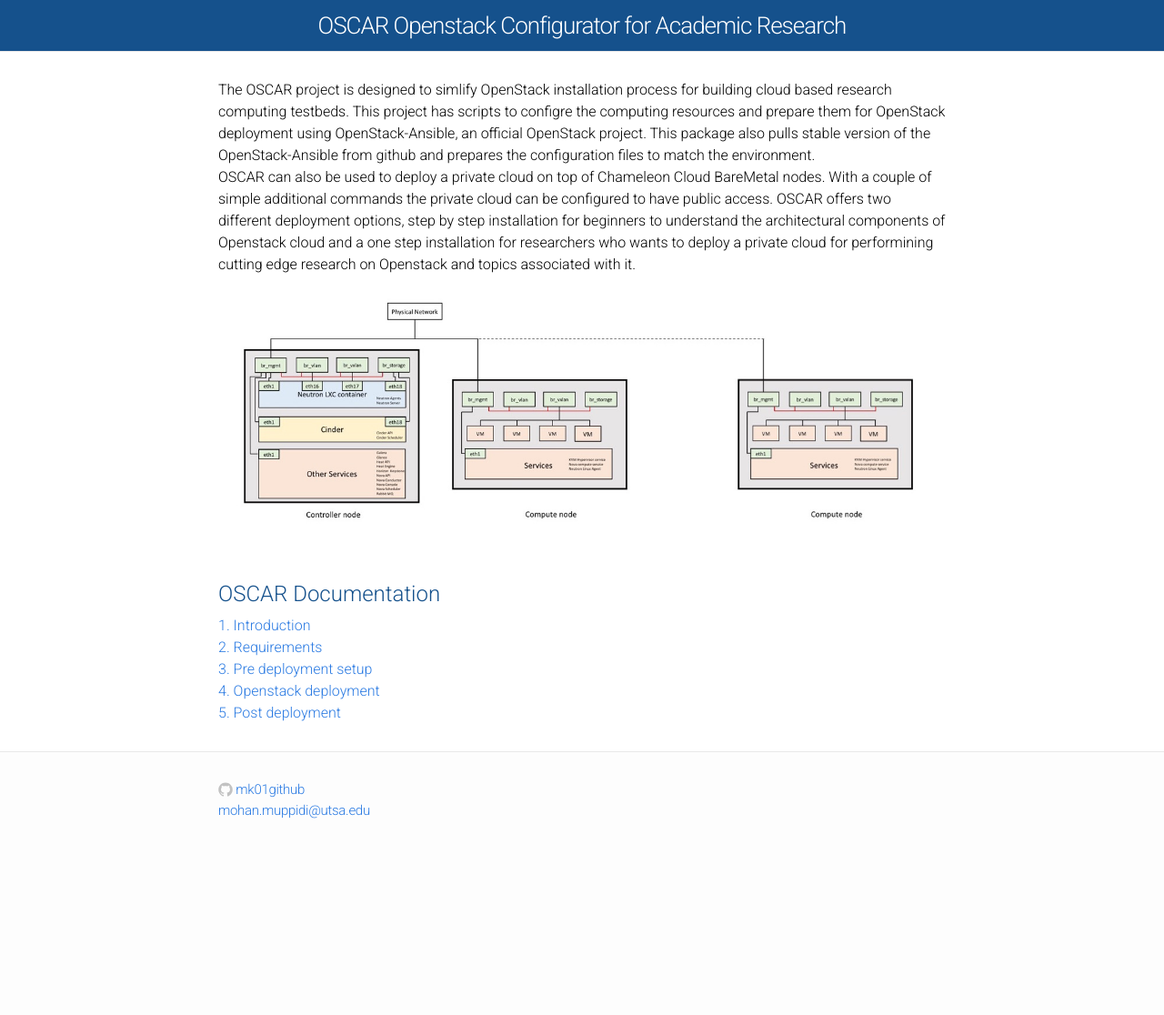
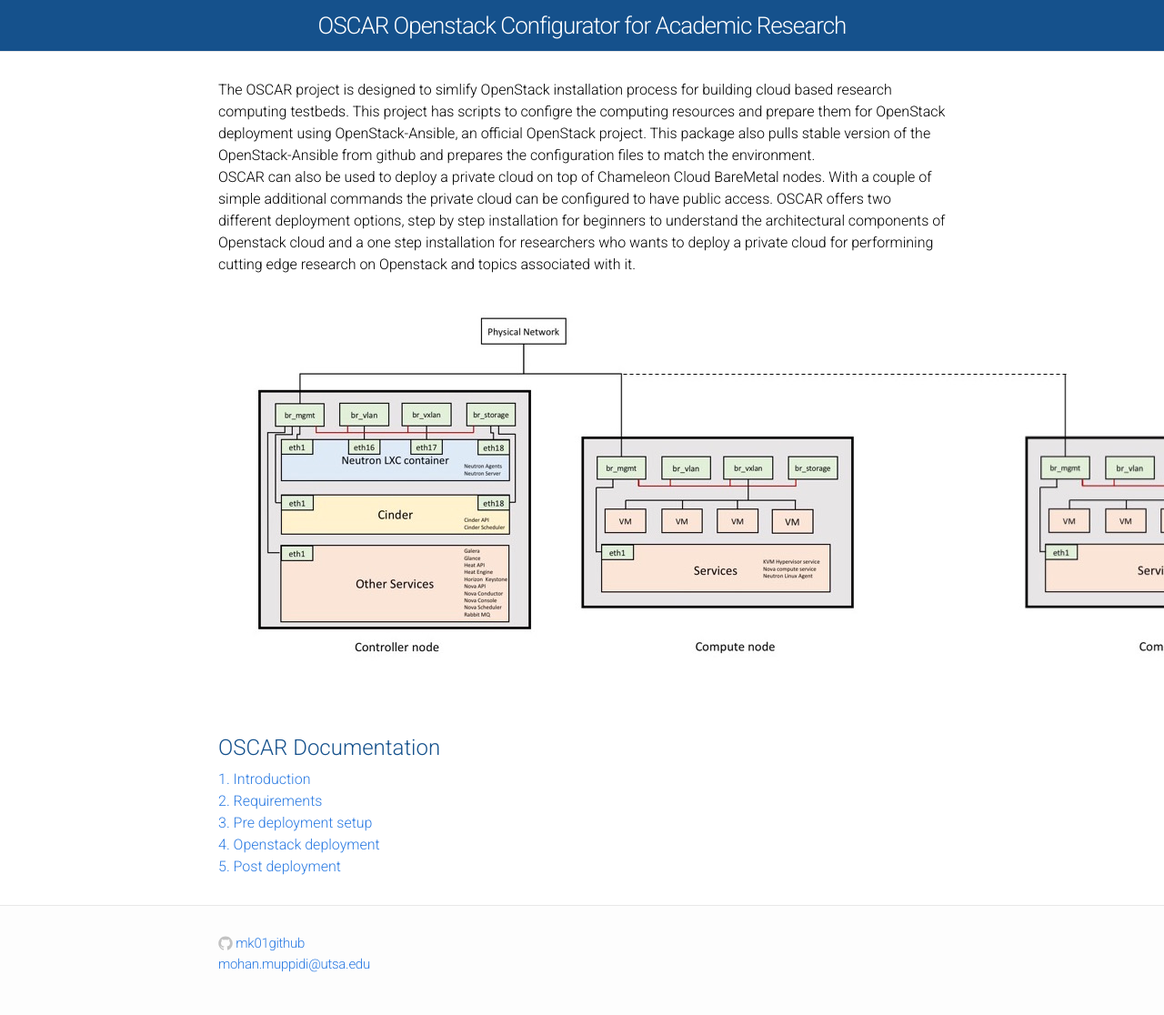
Before and after one commit to cloudandbigdatalab/OSCAR, a Jekyll site: the page built from index.html, in a window 1280 px wide. Shown: the whole page at 91% size. Built offline with Jekyll 4.4.1, drawn with Linux system fonts in a browser that asks for light colours; Markdown is read by kramdown in place of the engine named in the settings; before the commit the page ends 947 px from its top, so only the background shows below that.

Commit message:
Update index.html

```diff
--- a/index.html
+++ b/index.html
@@ -13,7 +13,8 @@
 </div>
 
 <div>
-      <img src="https://github.com/cloudandbigdatalab/OSCAR/blob/gh-pages/assets/figures/Slide7.jpg?raw=True" width="100%">
+      <img src="https://github.com/cloudandbigdatalab/OSCAR/blob/gh-pages/assets/figures/Slide7.jpg?raw=True">
+      <!--<img src="https://github.com/cloudandbigdatalab/OSCAR/blob/gh-pages/assets/figures/Slide7.jpg?raw=True" width="100%">-->
 </div>
 
 <div class="module-header">
```
